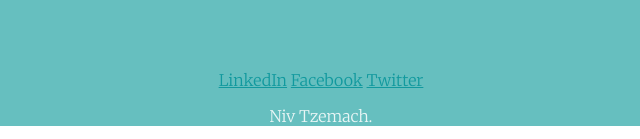
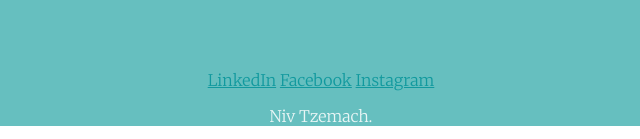
Before and after one commit to NivTzemach/cv, a plain HTML site: page index.html in a window 1280 px wide. Shown: the part 2421-2560 px from the top of the page, 319-959 px from the left. Drawn offline with Linux system fonts and the light colour scheme.

Commit message:
Update index.html

```diff
--- a/index.html
+++ b/index.html
@@ -63,7 +63,7 @@
 <div class="bottom-container">
   <a class="footer-link" href="https://www.linkedin.com/in/niv-tzemach-709785202/">LinkedIn</a>
   <a class="footer-link" href="https://www.facebook.com/niv.tzemach.9">Facebook</a>
-  <a class="footer-link" href="https://twitter.com/">Twitter</a>
+  <a class="footer-link" href="https://www.instagram.com/nivtzemach/">Instagram</a>
   <p class="the-last-line">Niv Tzemach.</p>
 
 </div>
```
